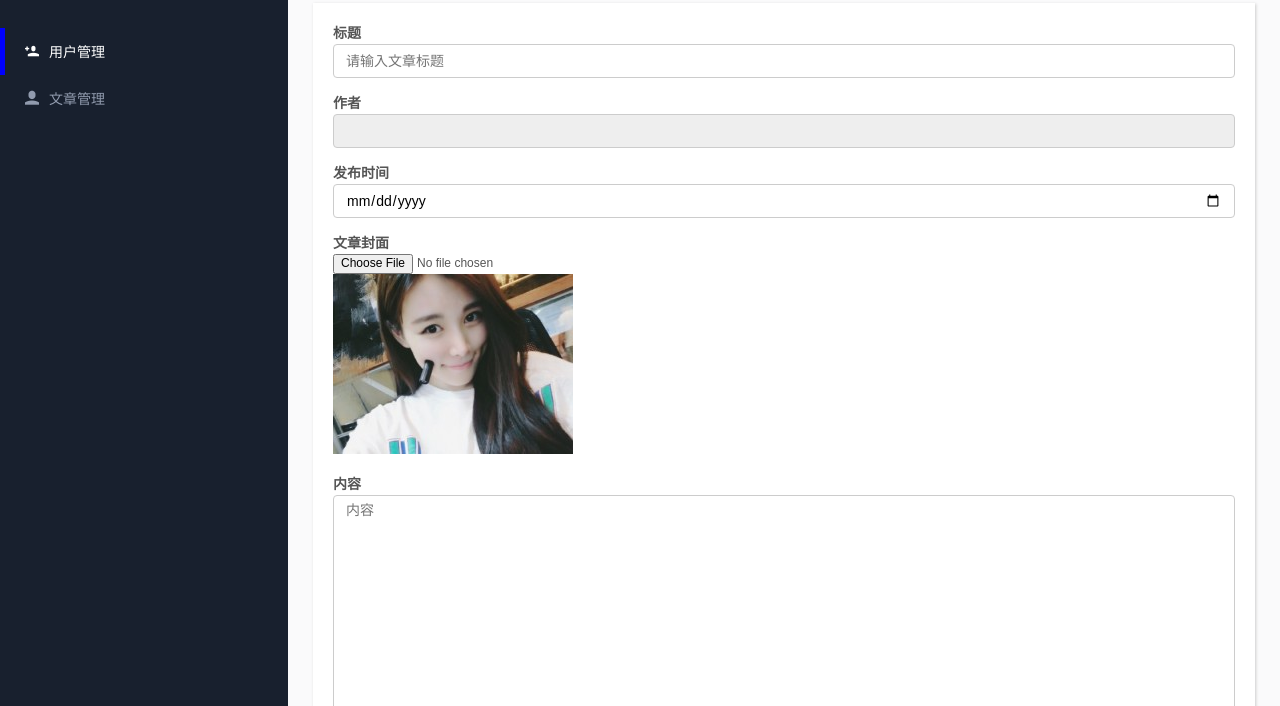
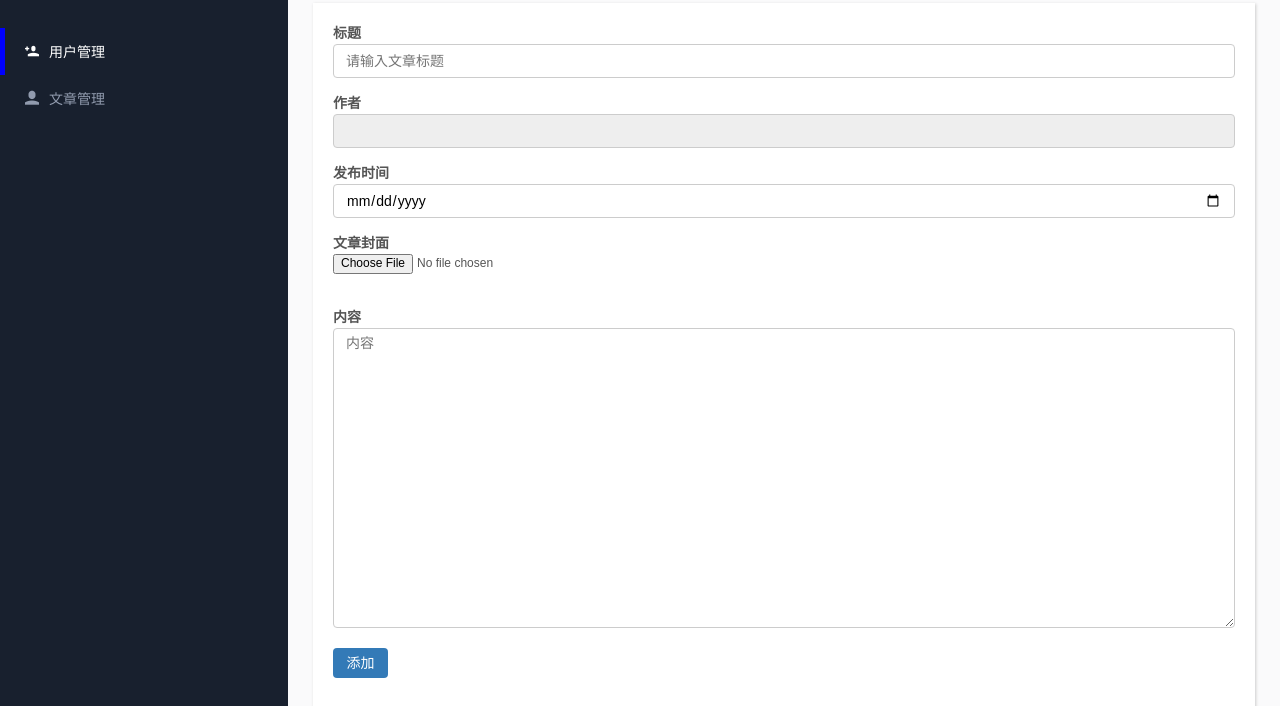
Before and after one commit to Sidney-Su/simpleBlog, a plain HTML site: page public/admin/article-add.html in a window 1280 px wide. Shown: the part 94-800 px from the top of the page. Drawn offline with Linux system fonts and the light colour scheme; files whose address does not match are found by name.

Commit message:
将静态页面文章封面隐藏

```diff
--- a/public/admin/article-add.html
+++ b/public/admin/article-add.html
@@ -62,7 +62,7 @@
                     <label for="exampleInputFile">文章封面</label>
                     <input type="file" name="cover" id="exampleInputFile">
                     <div class="thumbnail-waper">
-                        <img class="img-thumbnail" src="../upload/avatar_2.jpg" id="preview">
+                        <img class="img-thumbnail" src="" id="preview">
                     </div>
                 </div>
                 <div class="form-group">
```
